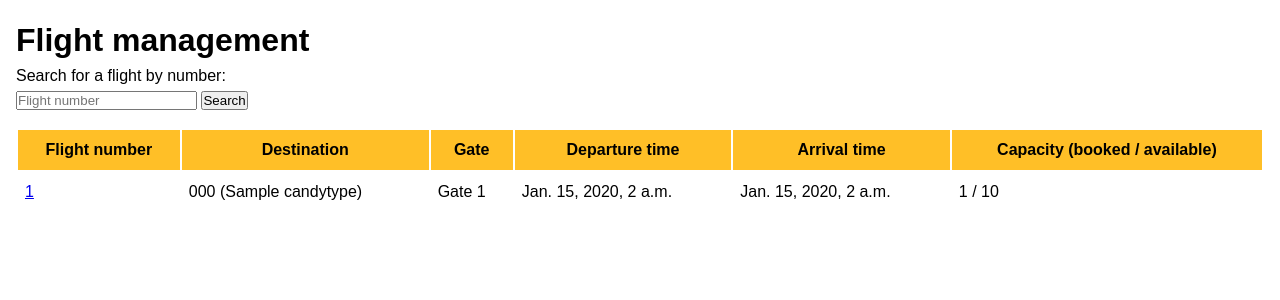
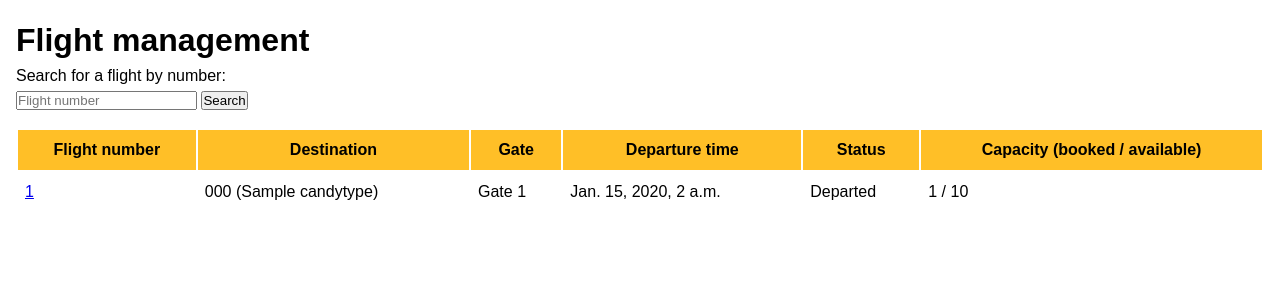
Before and after one commit to cahogan/swa, a Django app: page /flight/ in a window 1280 px wide. Shown: the part 92-392 px from the top of the page. Run offline with Django 5.2, Linux system fonts and the light colour scheme; tables that the repository leaves empty hold one stand-in row (values such as "Sample post"); some web fonts are replaced.

Commit message:
Add "mark flight departed" button

```diff
--- a/core/templates/core/flight.html
+++ b/core/templates/core/flight.html
@@ -12,7 +12,10 @@
     <p>
         Flight {{ flight.id }} departing from {{ flight.gate }}
     </p>
-    <button><a href="/boarding/{{ flight.id }}">Start boarding</a></button>
+    <div class="flex-row">
+        <button><a href="/boarding/{{ flight.id }}">Start boarding</a></button>
+        <button style="margin: 15px;"><a href="/flight/{{ flight.id }}/takeoff/">Mark flight departed</a></button>
+    </div>
     {% else %}
     <p>
         Search for a flight by number:
@@ -29,7 +32,7 @@
                 <th>Destination</th>
                 <th>Gate</th>
                 <th>Departure time</th>
-                <th>Arrival time</th>
+                <th>Status</th>
                 <th>Capacity (booked / available)</th>
             </tr>
         </thead>
@@ -40,7 +43,7 @@
                 <td>{{ flight.destination }}</td>
                 <td>{{ flight.gate }}</td>
                 <td>{{ flight.scheduled_departure }}</td>
-                <td>{{ flight.scheduled_arrival }}</td>
+                <td>{{ flight.status }}</td>
                 <td>{{ flight.ticket_set.count }} / {{ flight.capacity }}</td>
             </tr>
             {% endfor %}
--- a/core/urls.py
+++ b/core/urls.py
@@ -14,6 +14,7 @@ urlpatterns = [
     path("book/", core.views.book_ticket, name="book"),
     path("flight/", core.views.flight, name="flight"),
     path("flight/<int:flight_id>/", core.views.flight, name="flight"),
+    path("flight/<int:flight_id>/takeoff/", core.views.takeoff, name="takeoff"),
     path("display/", core.views.display, name="display"),
     path("boarding/", core.views.boarding, name="boarding"),
     path("boarding/<int:flight_id>/", core.views.boarding, name="boarding"),
--- a/core/views/flight.py
+++ b/core/views/flight.py
@@ -1,5 +1,22 @@
 from django.shortcuts import render, redirect
 from core.models import Flight
+from .display import add_status
+import datetime
+
+
+def mark_flight_as_departed(flight):
+    flight.actual_departure = datetime.datetime.now()
+    flight.save()
+
+
+def takeoff(request, flight_id: int):
+    try:
+        flight = Flight.objects.get(id=flight_id)
+    except Flight.DoesNotExist:
+        return redirect("/flight/")
+    else:
+        mark_flight_as_departed(flight)
+        return redirect("/flight/")
 
 
 # Adjust flight capacity or timing
@@ -15,7 +32,8 @@ def flight(request, flight_id: int = None):
         except Flight.DoesNotExist:
             flight = None
             flight_list = Flight.objects.all()
-            context["flight_list"] = flight_list
+            flight_list_augmented = [add_status(flight) for flight in flight_list]
+            context["flight_list"] = flight_list_augmented
         else:
             context["flight"] = flight
         return render(request, "core/flight.html", context)
```
